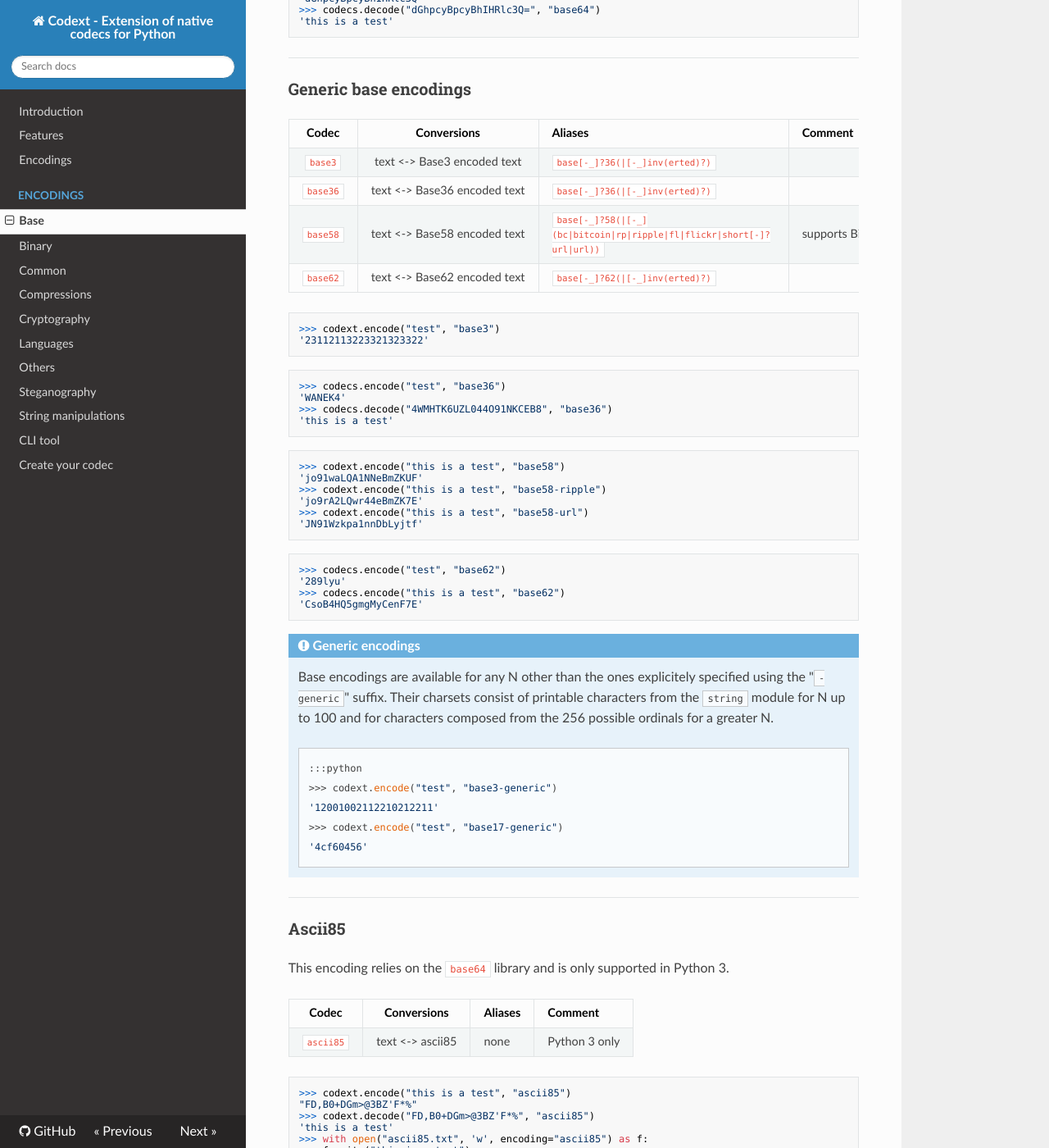
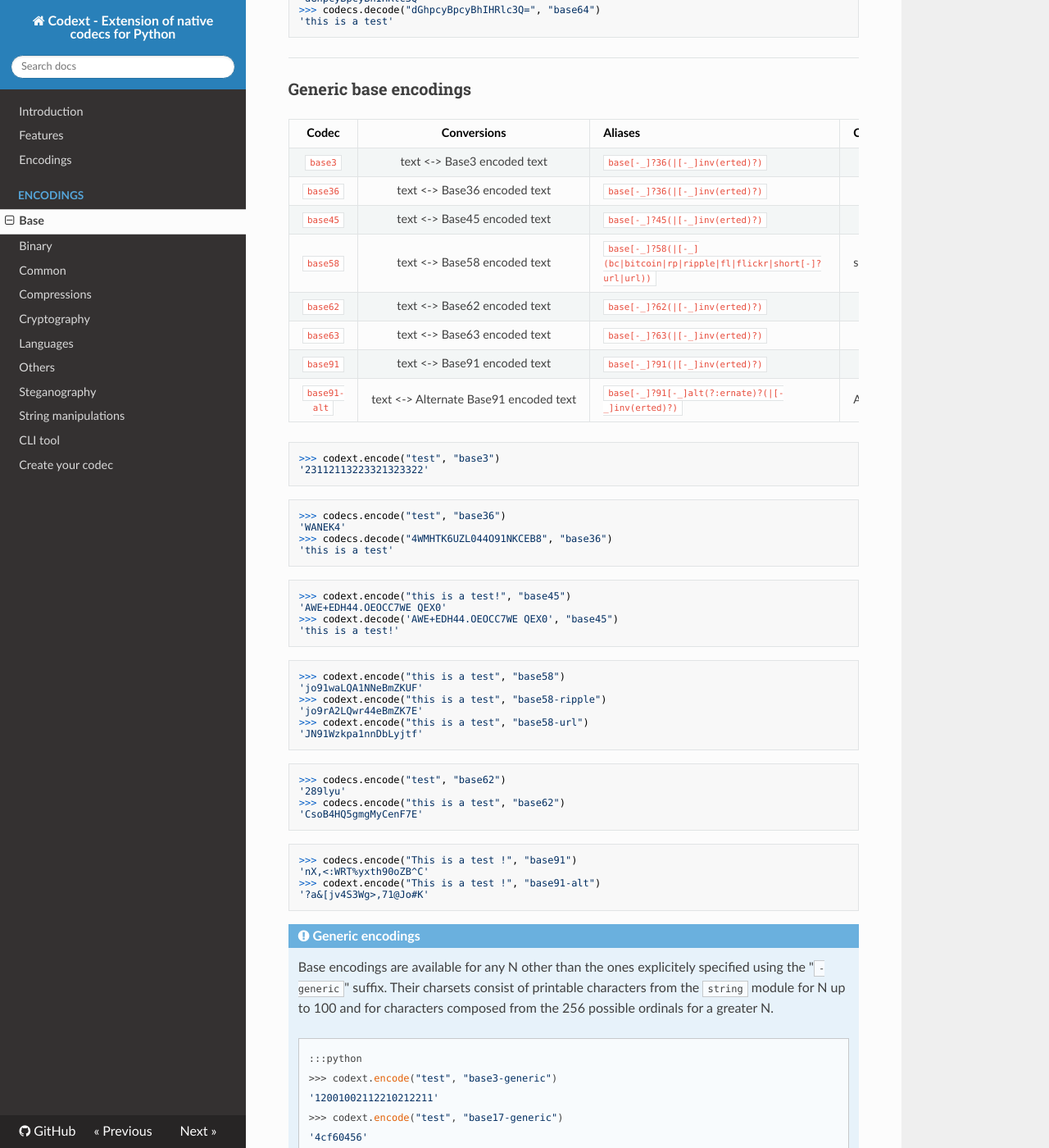
Before and after one commit to dhondta/python-codext, an MkDocs documentation site: the page built from docs/enc/base.md, in a window 1280 px wide and 1400 px high, scrolled down 1174 px. Shown: the whole window at 82% size. Built offline with MkDocs 1.6.1, drawn with Linux system fonts in a browser that asks for light colours; nearby versions of some CDN libraries; old or Windows-style settings are respelled for this version of MkDocs.

Commit message:
Refined codec: base

````diff
--- a/docs/enc/base.md
+++ b/docs/enc/base.md
@@ -62,8 +62,12 @@ Note that for `base64`, it overwrites the native `base64_codec` to also support
 :---: | :---: | --- | ---
 `base3` | text <-> Base3 encoded text | `base[-_]?36(|[-_]inv(erted)?)` |
 `base36` | text <-> Base36 encoded text | `base[-_]?36(|[-_]inv(erted)?)` |
+`base45` | text <-> Base45 encoded text | `base[-_]?45(|[-_]inv(erted)?)` |
 `base58` | text <-> Base58 encoded text | `base[-_]?58(|[-_](bc|bitcoin|rp|ripple|fl|flickr|short[-]?url|url))` | supports Bitcoin, Ripple and short URL
 `base62` | text <-> Base62 encoded text | `base[-_]?62(|[-_]inv(erted)?)` |
+`base63` | text <-> Base63 encoded text | `base[-_]?63(|[-_]inv(erted)?)` |
+`base91` | text <-> Base91 encoded text | `base[-_]?91(|[-_]inv(erted)?)` |
+`base91-alt` | text <-> Alternate Base91 encoded text | `base[-_]?91[-_]alt(?:ernate)?(|[-_]inv(erted)?)` | Another version of Base91
 
 ```python
 >>> codext.encode("test", "base3")
@@ -75,6 +79,13 @@ Note that for `base64`, it overwrites the native `base64_codec` to also support
 'WANEK4'
 >>> codecs.decode("4WMHTK6UZL044O91NKCEB8", "base36")
 'this is a test'
+```
+
+```python
+>>> codext.encode("this is a test!", "base45")
+'AWE+EDH44.OEOCC7WE QEX0'
+>>> codext.decode('AWE+EDH44.OEOCC7WE QEX0', "base45")
+'this is a test!'
 ```
 
 ```python
@@ -91,6 +102,13 @@ Note that for `base64`, it overwrites the native `base64_codec` to also support
 '289lyu'
 >>> codecs.encode("this is a test", "base62")
 'CsoB4HQ5gmgMyCenF7E'
+```
+
+```python
+>>> codecs.encode("This is a test !", "base91")
+'nX,<:WRT%yxth90oZB^C'
+>>> codext.encode("This is a test !", "base91-alt")
+'?a&[jv4S3Wg>,71@Jo#K'
 ```
 
 !!! note "Generic encodings"
````
Also changed, not shown: README.md (+1 -1 lines), 2 other files.
